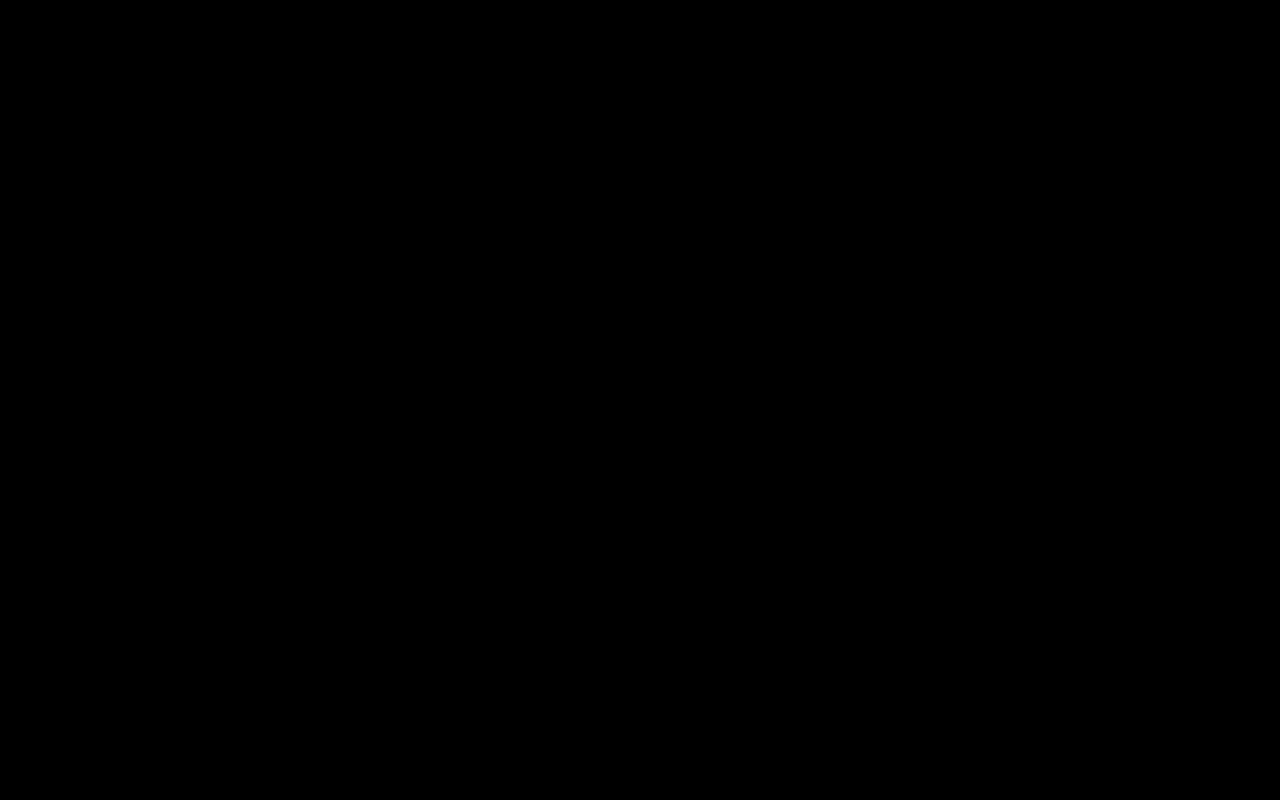
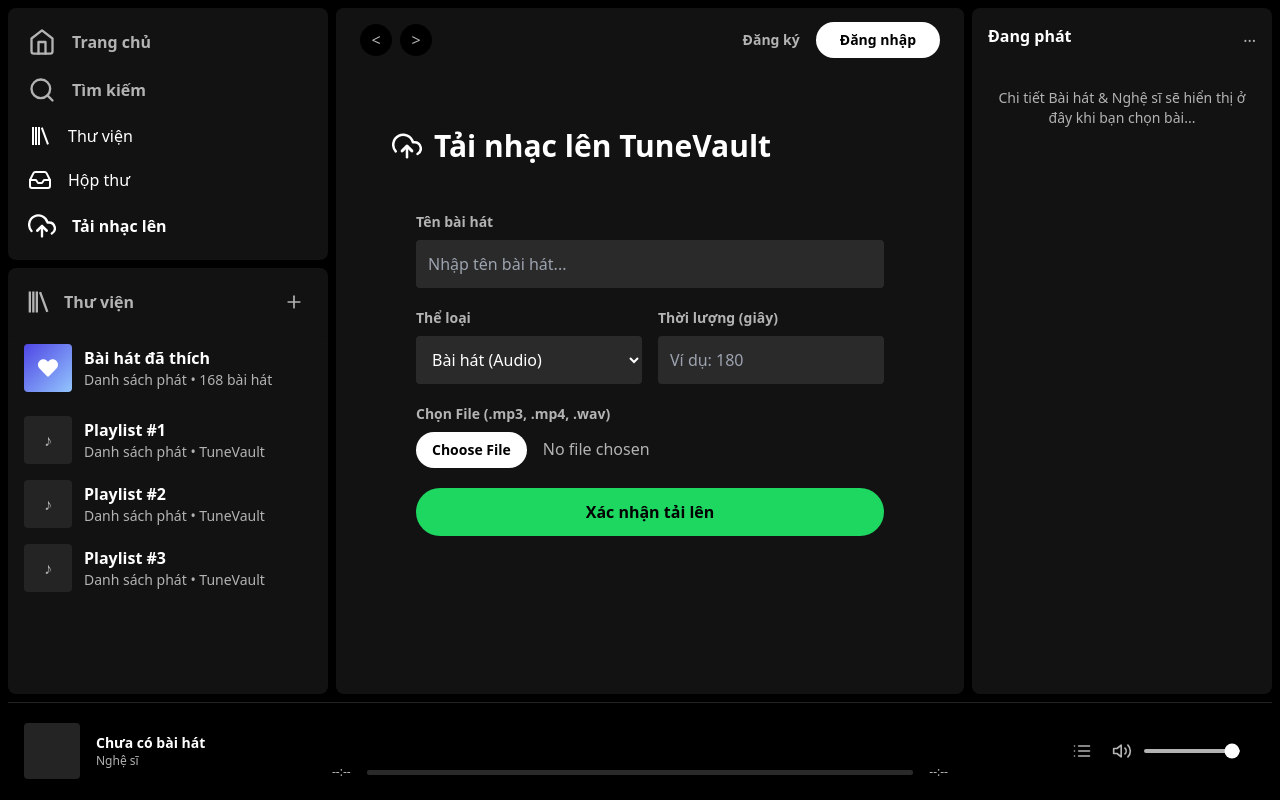
Before and after one commit to SamuiSang/TuneVault, a React (Vite) app in the folder tunevault-frontend/: page /upload in a window 1280 px wide. Before the commit this address had no page. Built offline with nearby package versions, Linux system fonts and the light colour scheme; no server answers.

Commit message:
Sửa URL SignalR trong ShareInbox.tsx, Viết trang UI Upload Media, Đổ dữ liệu thật vào trang Notifications

```diff
--- a/tunevault-frontend/src/App.tsx
+++ b/tunevault-frontend/src/App.tsx
@@ -8,6 +8,7 @@
 import Library from './pages/Library';
 import Playlist from './pages/Playlist';
 import ShareInbox from './pages/ShareInbox';
+import UploadMedia from './pages/UploadMedia';
 import Notifications from './pages/Notifications';
 import Profile from './pages/Profile';
 import Auth from './pages/Auth';
@@ -27,6 +28,7 @@
             <Route path="library" element={<Library />} />
             <Route path="playlist/:id" element={<Playlist />} />
             <Route path="share-inbox" element={<ShareInbox />} />
+            <Route path="/upload" element={<UploadMedia />} />
             <Route path="notifications" element={<Notifications />} />
             <Route path="profile" element={<Profile />} />
           </Route>
--- a/tunevault-frontend/src/components/layout/SideBar.tsx
+++ b/tunevault-frontend/src/components/layout/SideBar.tsx
@@ -1,5 +1,5 @@
 import { Link, useLocation } from 'react-router-dom';
-import { FiHome, FiSearch, FiInbox, FiPlus } from 'react-icons/fi';
+import { FiHome, FiSearch, FiInbox, FiPlus, FiUploadCloud } from 'react-icons/fi';
 import { BiLibrary } from 'react-icons/bi';
 import { FaHeart } from 'react-icons/fa';
 
@@ -29,6 +29,10 @@
         {/* // Thay đổi của Hiếu: Giữ lại mục Hộp thư và cấu trúc lại thẻ bao bọc hợp lệ */}
         <Link to="/share-inbox" className="flex items-center gap-4 hover:text-spotify-text transition-colors">
           <FiInbox className="text-2xl" /> Hộp thư
+        </Link>
+
+        <Link to="/upload" className={`flex items-center gap-4 font-bold hover:text-white transition-colors ${isActive('/upload')}`}>
+          <FiUploadCloud className="text-[28px]" /> Tải nhạc lên
         </Link>
       </div>
       {/* ---> END: ĐÂY LÀ BOX 1: ĐIỀU HƯỚNG CHÍNH <--- */}
--- a/tunevault-frontend/src/pages/Notifications.tsx
+++ b/tunevault-frontend/src/pages/Notifications.tsx
@@ -1,10 +1,75 @@
+import { useEffect, useState } from 'react';
+import { FiBell } from 'react-icons/fi';
+import { toast } from 'react-toastify';
+
+interface NotificationItem {
+    id: string;
+    message: string;
+    createdAt: string;
+    isRead: boolean;
+}
+
 const Notifications = () => {
-  return (
-    <div className="text-spotify-text">
-      <h1 className="text-2xl font-bold mb-4">Notifications</h1>
-      <p className="text-spotify-subtext">Nội dung khám phá sẽ nằm ở đây...</p>
-    </div>
-  );
+    const [notifications, setNotifications] = useState<NotificationItem[]>([]);
+    const [isLoading, setIsLoading] = useState(true);
+
+    useEffect(() => {
+        const fetchNotifications = async () => {
+            try {
+                // Gọi API lấy danh sách thông báo thật từ Backend
+                const response = await fetch('https://localhost:7277/api/notifications', {
+                    headers: {
+                        'Authorization': `Bearer ${localStorage.getItem('token')}`
+                    }
+                });
+
+                if (response.ok) {
+                    const data = await response.json();
+                    setNotifications(data);
+                }
+            } catch (error) {
+                console.error('Lỗi khi lấy thông báo:', error);
+                toast.error('Không thể tải danh sách thông báo');
+            } finally {
+                setIsLoading(false);
+            }
+        };
+
+        fetchNotifications();
+    }, []);
+
+    return (
+        <div className="p-8 text-spotify-text max-w-3xl mx-auto">
+            <h1 className="text-3xl font-bold mb-6 flex items-center gap-3 border-b border-white/10 pb-4">
+                <FiBell /> Thông báo của bạn
+            </h1>
+
+            {isLoading ? (
+                <div className="text-center text-spotify-subtext mt-10">Đang tải dữ liệu...</div>
+            ) : notifications.length === 0 ? (
+                <div className="text-center text-spotify-subtext mt-10 bg-white/5 p-8 rounded-lg">
+                    Chưa có thông báo nào. Khi ai đó chia sẻ nhạc, nó sẽ hiện ở đây!
+                </div>
+            ) : (
+                <ul className="space-y-3">
+                    {notifications.map((notif) => (
+                        <li
+                            key={notif.id}
+                            className={`p-4 rounded-lg flex items-start gap-4 transition-colors ${notif.isRead ? 'bg-transparent border border-white/10' : 'bg-white/10'}`}
+                        >
+                            <div className="mt-1 w-2 h-2 rounded-full bg-[#1ed760] shrink-0 opacity-100"></div>
+                            <div className="flex flex-col">
+                                <span className="text-base text-white">{notif.message}</span>
+                                <span className="text-xs text-spotify-subtext mt-1">
+                                    {new Date(notif.createdAt).toLocaleString('vi-VN')}
+                                </span>
+                            </div>
+                        </li>
+                    ))}
+                </ul>
+            )}
+        </div>
+    );
 };
 
 export default Notifications;
--- a/tunevault-frontend/src/pages/ShareInbox.tsx
+++ b/tunevault-frontend/src/pages/ShareInbox.tsx
@@ -7,7 +7,7 @@
     const token = localStorage.getItem('token') || '';
 
     // URL của Hub backend, bồ nhớ check lại port 5000 hay port khác nhé
-    const hubUrl = 'http://localhost:5000/notificationHub';
+    const hubUrl = 'https://localhost:7277/hubs/notifications';
 
     const connection = useSignalR(hubUrl, token);
     const [notifications, setNotifications] = useState<string[]>([]);
--- /dev/null
+++ b/tunevault-frontend/src/pages/UploadMedia.tsx
@@ -0,0 +1,124 @@
+import React, { useState } from 'react';
+import { toast } from 'react-toastify';
+import { FiUploadCloud } from 'react-icons/fi';
+
+const UploadMedia = () => {
+    const [title, setTitle] = useState('');
+    const [type, setType] = useState('Song');
+    const [duration, setDuration] = useState('');
+    const [file, setFile] = useState<File | null>(null);
+    const [isUploading, setIsUploading] = useState(false);
+
+    const handleFileChange = (e: React.ChangeEvent<HTMLInputElement>) => {
+        if (e.target.files && e.target.files.length > 0) {
+            setFile(e.target.files[0]);
+        }
+    };
+
+    const handleSubmit = async (e: React.FormEvent) => {
+        e.preventDefault();
+        if (!file) {
+            toast.error('Vui lòng chọn file!');
+            return;
+        }
+
+        setIsUploading(true);
+        const formData = new FormData();
+        formData.append('Title', title);
+        formData.append('Type', type);
+        formData.append('Duration', duration);
+        formData.append('OwnerId', localStorage.getItem('userId') || 'default-user-id');
+        formData.append('File', file);
+
+        try {
+            const response = await fetch('https://localhost:7277/api/media/upload', {
+                method: 'POST',
+                body: formData,
+            });
+
+            const result = await response.json();
+            if (response.ok && result.success) {
+                toast.success('Tải lên thành công!');
+                setTitle('');
+                setDuration('');
+                setFile(null);
+            } else {
+                toast.error(result.message || 'Lỗi khi tải lên');
+            }
+        } catch (error) {
+            console.error('Upload error:', error);
+            toast.error('Không thể kết nối đến server!');
+        } finally {
+            setIsUploading(false);
+        }
+    };
+
+    return (
+        <div className="p-8 text-white max-w-2xl mx-auto">
+            <h1 className="text-3xl font-bold mb-6 flex items-center gap-3">
+                <FiUploadCloud /> Tải nhạc lên TuneVault
+            </h1>
+
+            <form onSubmit={handleSubmit} className="bg-spotify-base p-6 rounded-lg space-y-5">
+                <div>
+                    <label className="block text-sm font-semibold mb-2 text-spotify-subtext">Tên bài hát</label>
+                    <input
+                        type="text"
+                        required
+                        value={title}
+                        onChange={(e) => setTitle(e.target.value)}
+                        className="w-full bg-white/10 p-3 rounded text-white focus:outline-none focus:ring-2 focus:ring-white"
+                        placeholder="Nhập tên bài hát..."
+                    />
+                </div>
+
+                <div className="grid grid-cols-2 gap-4">
+                    <div>
+                        <label className="block text-sm font-semibold mb-2 text-spotify-subtext">Thể loại</label>
+                        <select
+                            value={type}
+                            onChange={(e) => setType(e.target.value)}
+                            className="w-full bg-white/10 p-3 rounded text-white focus:outline-none"
+                        >
+                            <option value="Song" className="text-black">Bài hát (Audio)</option>
+                            <option value="Video" className="text-black">MV (Video)</option>
+                            <option value="Podcast" className="text-black">Podcast</option>
+                        </select>
+                    </div>
+                    <div>
+                        <label className="block text-sm font-semibold mb-2 text-spotify-subtext">Thời lượng (giây)</label>
+                        <input
+                            type="number"
+                            required
+                            value={duration}
+                            onChange={(e) => setDuration(e.target.value)}
+                            className="w-full bg-white/10 p-3 rounded text-white focus:outline-none focus:ring-2 focus:ring-white"
+                            placeholder="Ví dụ: 180"
+                        />
+                    </div>
+                </div>
+
+                <div>
+                    <label className="block text-sm font-semibold mb-2 text-spotify-subtext">Chọn File (.mp3, .mp4, .wav)</label>
+                    <input
+                        type="file"
+                        required
+                        accept=".mp3,.wav,.mp4"
+                        onChange={handleFileChange}
+                        className="w-full text-spotify-subtext file:mr-4 file:py-2 file:px-4 file:rounded-full file:border-0 file:text-sm file:font-semibold file:bg-white file:text-black hover:file:bg-gray-200 cursor-pointer"
+                    />
+                </div>
+
+                <button
+                    type="submit"
+                    disabled={isUploading}
+                    className={`w-full py-3 mt-4 rounded-full font-bold transition-colors ${isUploading ? 'bg-gray-500 cursor-not-allowed' : 'bg-[#1ed760] text-black hover:bg-[#1fdf64] scale-100 hover:scale-[1.02]'}`}
+                >
+                    {isUploading ? 'Đang xử lý...' : 'Xác nhận tải lên'}
+                </button>
+            </form>
+        </div>
+    );
+};
+
+export default UploadMedia;
```
